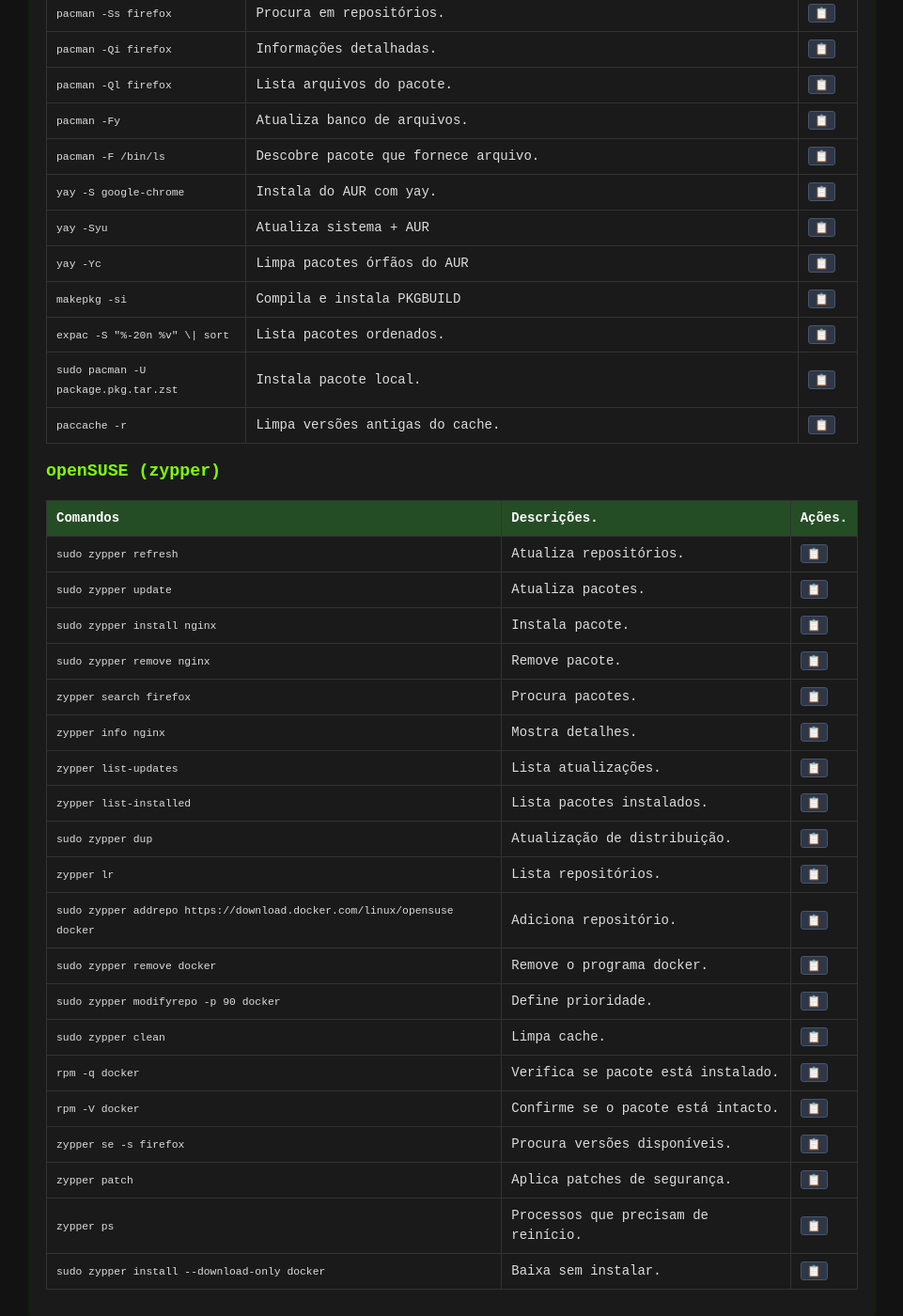
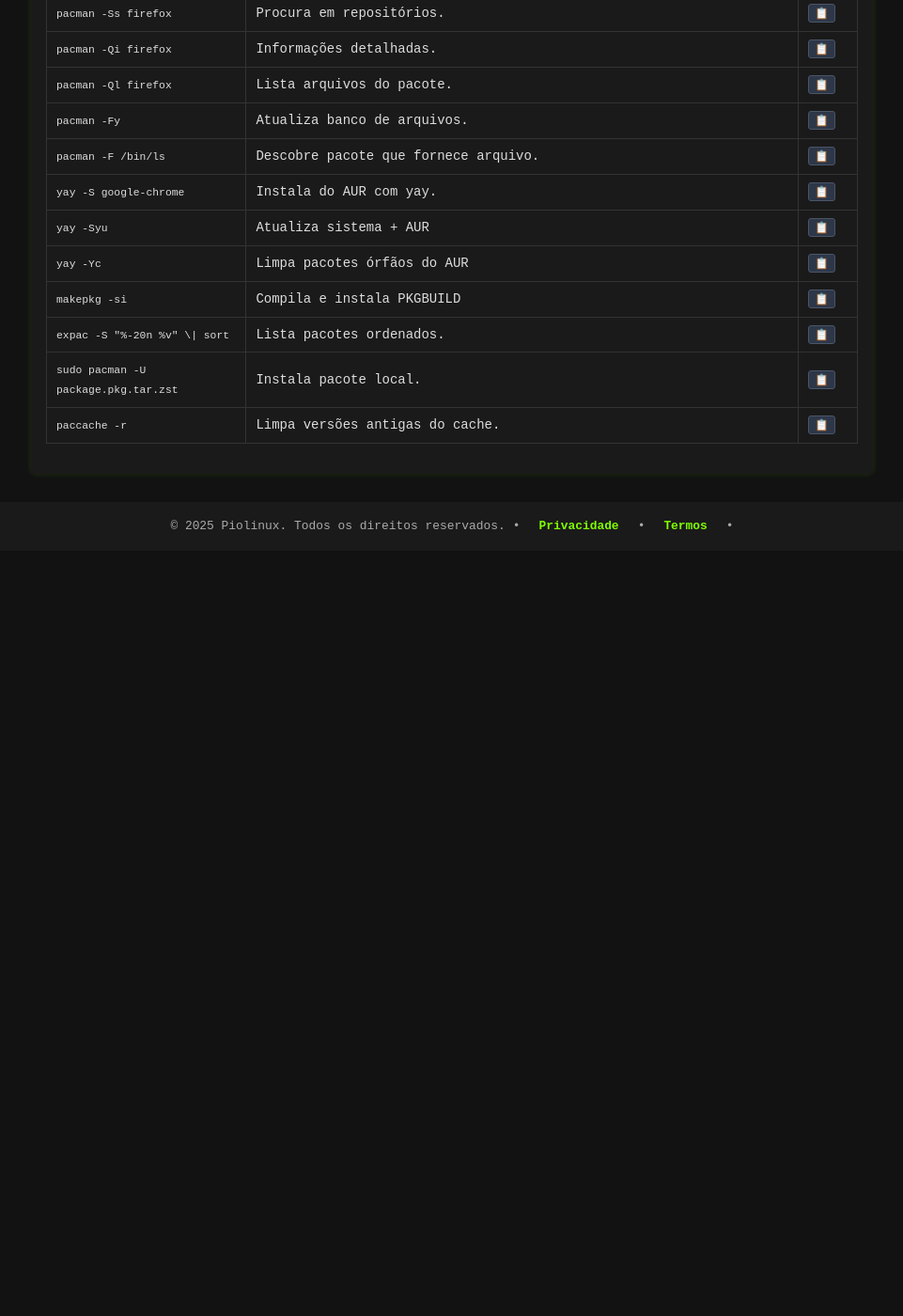
Before and after one commit to Piolinux/piolinux-site, a Jekyll site: the page built from _pages/_comandos/gerenciamento-de-pacotes.md, in a window 1280 px wide and 1400 px high, scrolled down 1503 px. Shown: the whole window at 94% size, without its empty margins (159-1120 px from the left). Built offline with Jekyll 4.4.1, drawn with Linux system fonts in a browser that asks for light colours; after the commit the page ends 2089 px from its top, so only the background shows below that.

Commit message:
Update gerenciamento-de-pacotes.md

```diff
--- a/_pages/_comandos/gerenciamento-de-pacotes.md
+++ b/_pages/_comandos/gerenciamento-de-pacotes.md
@@ -258,121 +258,7 @@ function filtrarLinhas(termo) {
 
 
 
-<h3> openSUSE (zypper) </h3>
 
-<div class="table-container">
-<table class="evergreen-table">
-  <thead>
-    <tr>
-      <th>Comandos</th>
-      <th>Descrições.</th>
-      <th>Ações.</th>
-    </tr>
-  </thead>
-  <tbody>
-    <tr>
-      <td data-label="Comando"><code>sudo zypper refresh</code></td>
-      <td data-label="Descrição">Atualiza repositórios.</td>
-      <td data-label="Ação"><button class="copy-btn" data-command="sudo zypper refresh">📋</button></td>
-    </tr>
-    <tr>
-      <td data-label="Comando"><code>sudo zypper update</code></td>
-      <td data-label="Descrição">Atualiza pacotes.</td>
-      <td data-label="Ação"><button class="copy-btn" data-command="sudo zypper update">📋</button></td>
-    </tr>
-    <tr>
-      <td data-label="Comando"><code>sudo zypper install nginx</code></td>
-      <td data-label="Descrição">Instala pacote.</td>
-      <td data-label="Ação"><button class="copy-btn" data-command="sudo zypper install nginx">📋</button></td>
-    </tr>
-    <tr>
-      <td data-label="Comando"><code>sudo zypper remove nginx</code></td>
-      <td data-label="Descrição">Remove pacote.</td>
-      <td data-label="Ação"><button class="copy-btn" data-command="sudo zypper remove nginx">📋</button></td>
-    </tr>
-    <tr>
-      <td data-label="Comando"><code>zypper search firefox</code></td>
-      <td data-label="Descrição">Procura pacotes.</td>
-      <td data-label="Ação"><button class="copy-btn" data-command="zypper search firefox">📋</button></td>
-    </tr>
-    <tr>
-      <td data-label="Comando"><code>zypper info nginx</code></td>
-      <td data-label="Descrição">Mostra detalhes.</td>
-      <td data-label="Ação"><button class="copy-btn" data-command="zypper info nginx">📋</button></td>
-    </tr>
-    <tr>
-      <td data-label="Comando"><code>zypper list-updates</code></td>
-      <td data-label="Descrição">Lista atualizações.</td>
-      <td data-label="Ação"><button class="copy-btn" data-command="zypper list-updates">📋</button></td>
-    </tr>
-    <tr>
-      <td data-label="Comando"><code>zypper list-installed</code></td>
-      <td data-label="Descrição">Lista pacotes instalados.</td>
-      <td data-label="Ação"><button class="copy-btn" data-command="zypper list-installed">📋</button></td>
-    </tr>
-    <tr>
-      <td data-label="Comando"><code>sudo zypper dup</code></td>
-      <td data-label="Descrição">Atualização de distribuição.</td>
-      <td data-label="Ação"><button class="copy-btn" data-command="sudo zypper dup">📋</button></td>
-    </tr>
-    <tr>
-      <td data-label="Comando"><code>zypper lr</code></td>
-      <td data-label="Descrição">Lista repositórios.</td>
-      <td data-label="Ação"><button class="copy-btn" data-command="zypper lr">📋</button></td>
-    </tr>
-    <tr>
-      <td data-label="Comando"><code>sudo zypper addrepo https://download.docker.com/linux/opensuse docker</code></td>
-      <td data-label="Descrição">Adiciona repositório.</td>
-      <td data-label="Ação"><button class="copy-btn" data-command="sudo zypper addrepo https://download.docker.com/linux/opensuse docker">📋</button></td>
-    </tr>
-    <tr>
-  <td data-label="Comando"><code>sudo zypper remove docker</code></td>
-  <td data-label="Descrição">Remove o programa docker.</td>
-  <td data-label="Ação"><button class="copy-btn" data-command="sudo zypper remove docker">📋</button></td>
-</tr>
-    <tr>
-      <td data-label="Comando"><code>sudo zypper modifyrepo -p 90 docker</code></td>
-      <td data-label="Descrição">Define prioridade.</td>
-      <td data-label="Ação"><button class="copy-btn" data-command="sudo zypper modifyrepo -p 90 docker">📋</button></td>
-    </tr>
-    <tr>
-      <td data-label="Comando"><code>sudo zypper clean</code></td>
-      <td data-label="Descrição">Limpa cache.</td>
-      <td data-label="Ação"><button class="copy-btn" data-command="sudo zypper clean">📋</button></td>
-    </tr>
-    <tr>
-      <td data-label="Comando"><code>rpm -q docker</code></td>
-      <td data-label="Descrição">Verifica se pacote está instalado.</td>
-      <td data-label="Ação"><button class="copy-btn" data-command="rpm -q docker">📋</button></td>
-    </tr>
-    <tr>
-      <td data-label="Comando"><code>rpm -V docker</code></td>
-      <td data-label="Descrição">Confirme se o pacote está intacto.</td>
-      <td data-label="Ação"><button class="copy-btn" data-command="rpm -V docker">📋</button></td>
-    </tr>
-    <tr>
-      <td data-label="Comando"><code>zypper se -s firefox</code></td>
-      <td data-label="Descrição">Procura versões disponíveis.</td>
-      <td data-label="Ação"><button class="copy-btn" data-command="zypper se -s firefox">📋</button></td>
-    </tr>
-    <tr>
-      <td data-label="Comando"><code>zypper patch</code></td>
-      <td data-label="Descrição">Aplica patches de segurança.</td>
-      <td data-label="Ação"><button class="copy-btn" data-command="zypper patch">📋</button></td>
-    </tr>
-    <tr>
-      <td data-label="Comando"><code>zypper ps</code></td>
-      <td data-label="Descrição">Processos que precisam de reinício.</td>
-      <td data-label="Ação"><button class="copy-btn" data-command="zypper ps">📋</button></td>
-    </tr>
-    <tr>
-      <td data-label="Comando"><code>sudo zypper install --download-only docker</code></td>
-      <td data-label="Descrição">Baixa sem instalar.</td>
-      <td data-label="Ação"><button class="copy-btn" data-command="sudo zypper install --download-only docker">📋</button></td>
-    </tr>
-  </tbody>
-</table>
-</div>
 
 
 
```
